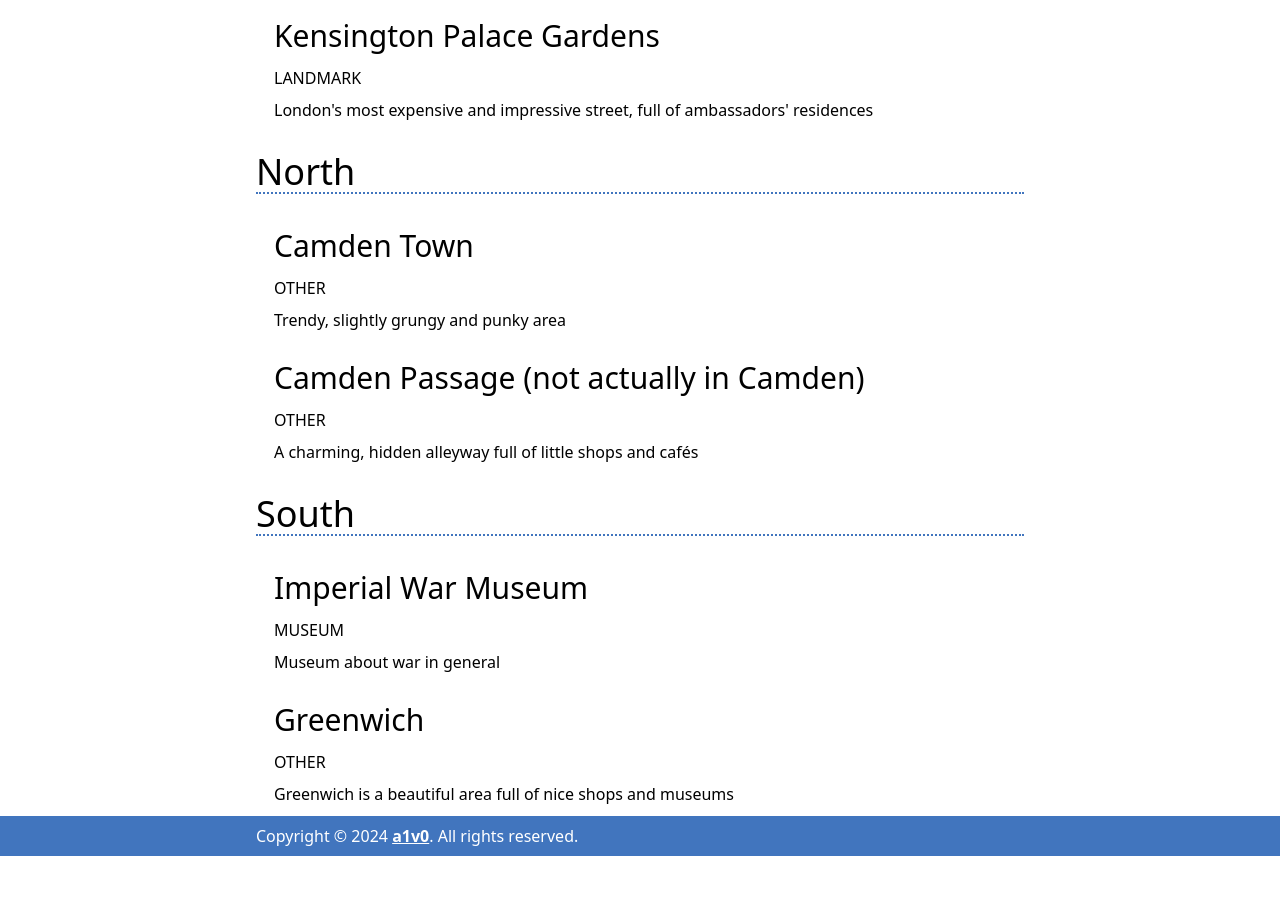
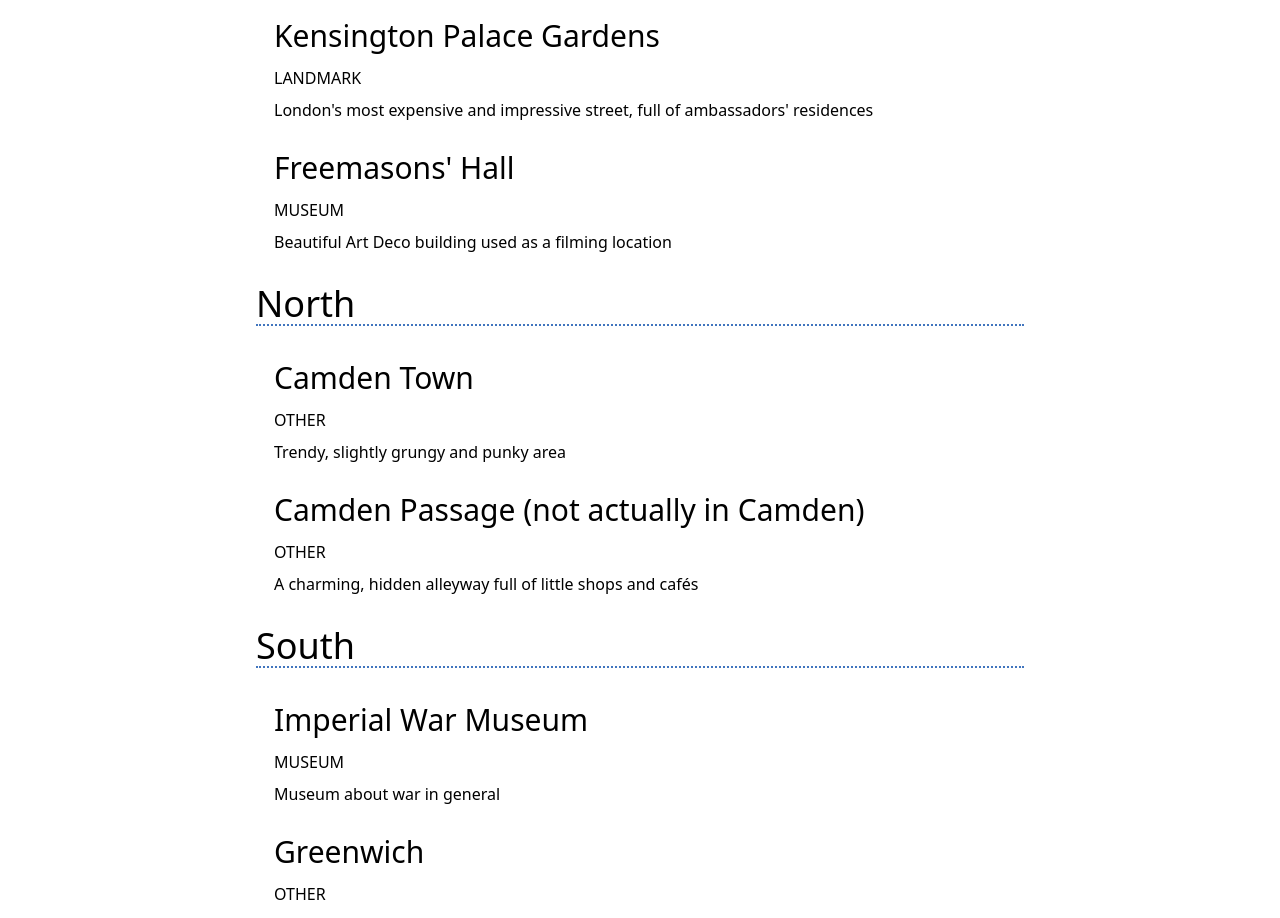
Before and after one commit to a1v0/london-liste, a Next.js app: page /areas in a window 1280 px wide. Shown: the part 3880-4798 px from the top of the page. Before the commit the page ends 4736 px from the top, so only its background shows below. Built offline with nearby package versions, Linux system fonts and the light colour scheme; a web font is replaced by a local one.

Commit message:
Add Freemasons' Hall

```diff
--- a/app/places.js
+++ b/app/places.js
@@ -389,6 +389,18 @@ exports.places = [
     location: "Central - Notting Hill", // "[region] - [area]" or "[region] - [Tube stop]". For examples, see above.
     website: ""
   },
+	  {
+    slug: "freemasons-hall", // leave this blank
+    name: "Freemasons' Hall",
+    keyFacts: [
+      "Beautiful Art Deco building used as a filming location", // at least one fact is mandatory
+      "Contains cool portraits and other stuff in museum", // add more or delete as necessary
+    ],
+    type: "museum", // see list of approved types above. Let a1v0 know if you need to add another type.
+    cost: "free",
+    location: "Central - Holborn", // "[region] - [area]" or "[region] - [Tube stop]". For examples, see above.
+    website: "https://www.ugle.org.uk/freemasons-hall"
+  },
 	// <<<<<<<<<<<<<<<<<<<<<<<<<<<<<<<<<<<<<<<<<<<<< DO NOT PASTE ANYTHING BELOW THIS LINE
 
   // RESTAURANTS
```
